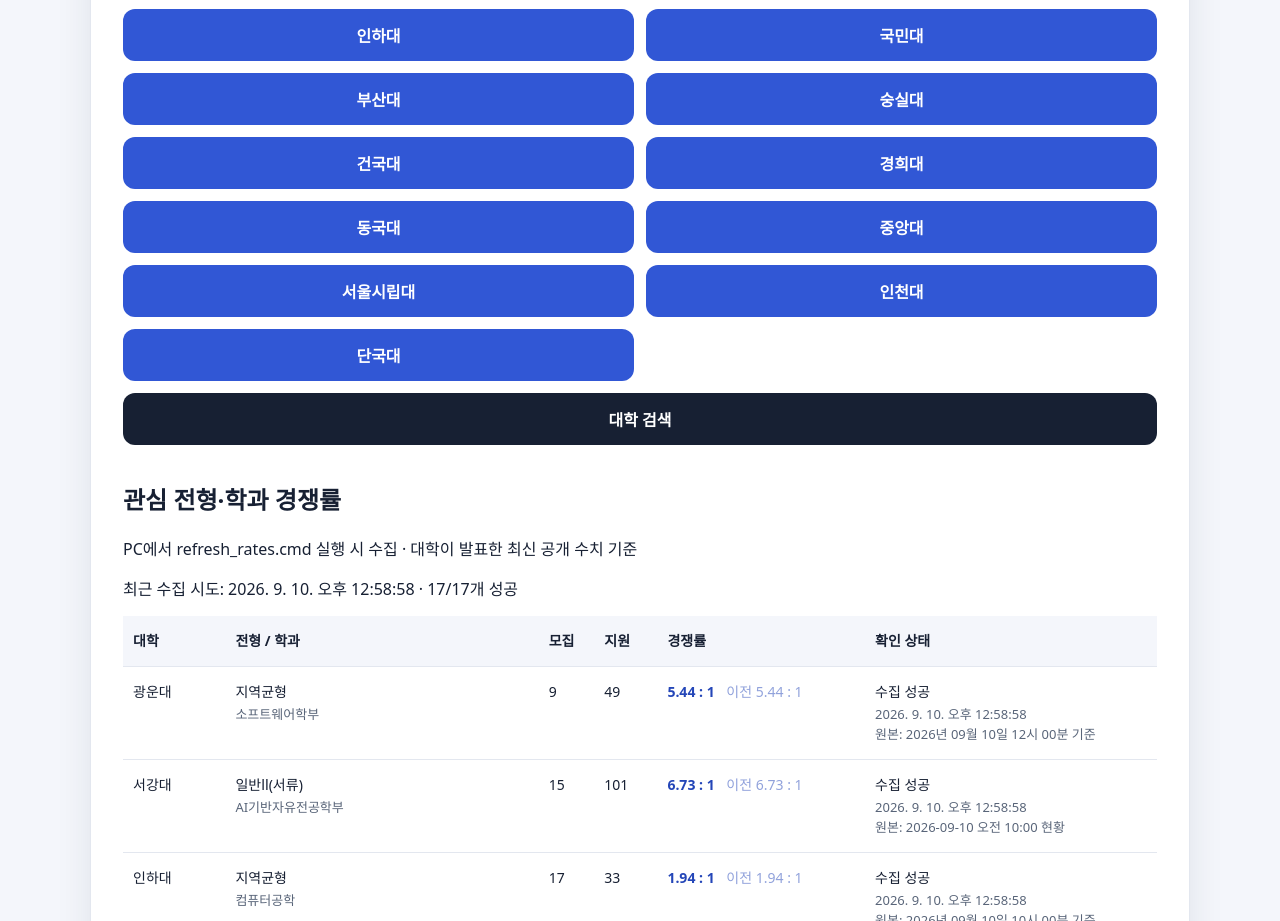
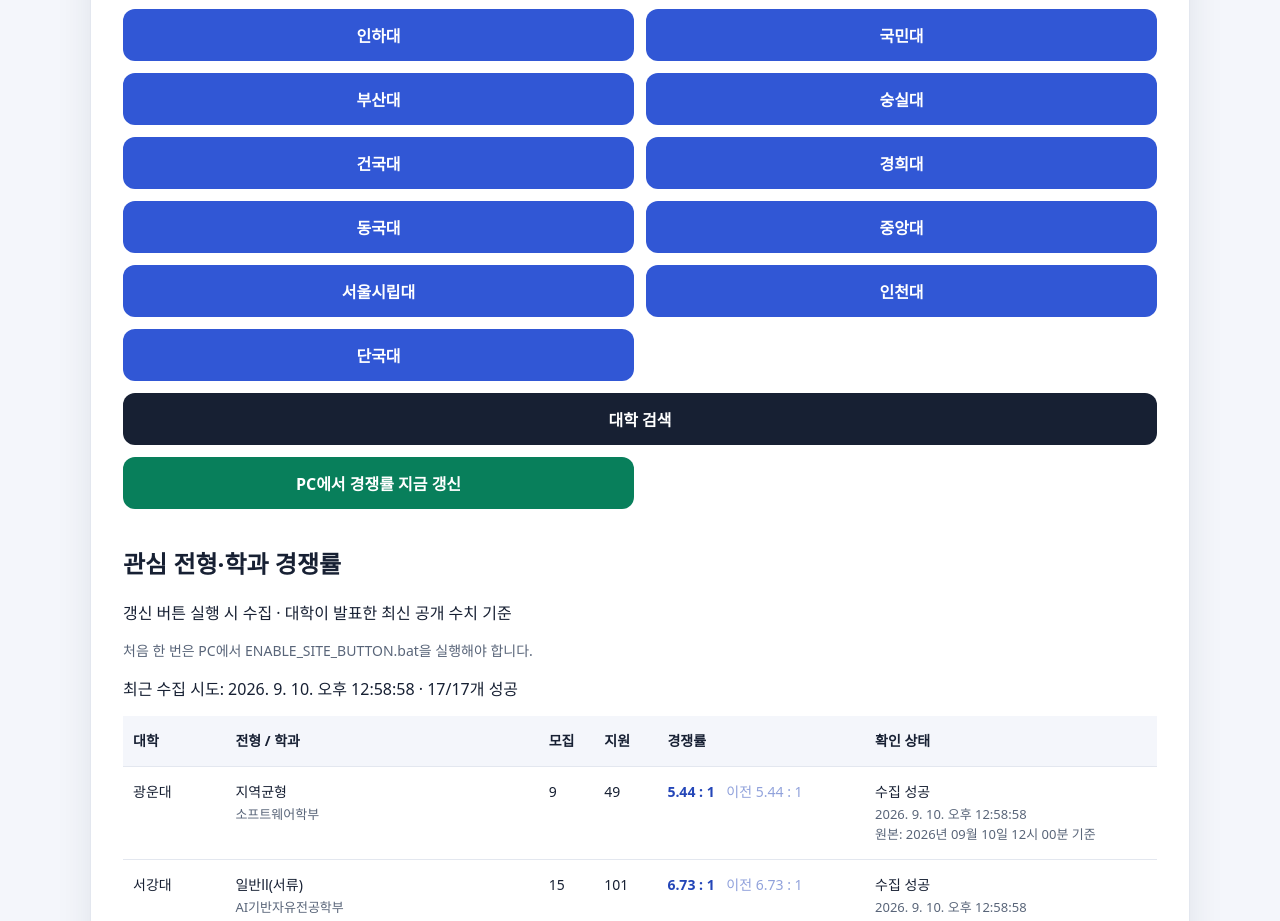
Before and after one commit to zzunny218/phjunivcompetitionrate, a plain HTML site: page index.html in a window 1280 px wide. Shown: the part 179-1100 px from the top of the page. Drawn offline with Linux system fonts and the light colour scheme.

Commit message:
Add website button to launch PC competition rate refresh

```diff
--- a/index.html
+++ b/index.html
@@ -81,6 +81,9 @@
 
     .button.search:hover { background: #2b354a; }
 
+    .button.refresh { background: #087f5b; }
+    .button.refresh:hover { background: #066b4c; }
+
     @media (max-width: 430px) {
       main { padding: 24px 18px; }
       .buttons { grid-template-columns: 1fr; }
@@ -107,10 +110,12 @@
       <a class="button" href="https://addon.jinhakapply.com/RatioV1/RatioH/Ratio11230791.html" target="_blank" rel="noopener noreferrer">인천대</a>
       <a class="button" href="https://addon.jinhakapply.com/RatioV1/RatioH/Ratio10420521.html" target="_blank" rel="noopener noreferrer">단국대</a>
       <a class="button search" href="https://info.uway.com/power/?v_mode=school_nm_view&amp;isApply=1&amp;R_SearchText=%B0%C7%B1%B9" target="_blank" rel="noopener noreferrer">대학 검색</a>
+      <a class="button refresh" id="pc-refresh" href="phjunivrates://refresh">PC에서 경쟁률 지금 갱신</a>
     </div>
     <section aria-labelledby="rates-title" style="margin-top:36px">
       <h2 id="rates-title">관심 전형·학과 경쟁률</h2>
-      <p>PC에서 refresh_rates.cmd 실행 시 수집 · 대학이 발표한 최신 공개 수치 기준</p>
+      <p>갱신 버튼 실행 시 수집 · 대학이 발표한 최신 공개 수치 기준</p>
+      <p style="font-size:14px;color:#596579">처음 한 번은 PC에서 ENABLE_SITE_BUTTON.bat을 실행해야 합니다.</p>
       <p id="update-status" role="status">경쟁률을 불러오는 중입니다.</p>
       <div style="overflow-x:auto">
         <table style="width:100%;border-collapse:collapse;text-align:left;min-width:720px">
@@ -181,6 +186,9 @@
         }
       } finally {busy = false;}
     }
+    document.getElementById('pc-refresh').addEventListener('click', () => {
+      statusLine.textContent = 'PC 수집 프로그램을 여는 중입니다. 브라우저 확인창에서 열기를 누르세요. 완료 후 표가 자동으로 바뀝니다.';
+    });
     refresh();
     // Read the published result; these requests do not scrape the universities.
     setInterval(refresh, 60000);
```
